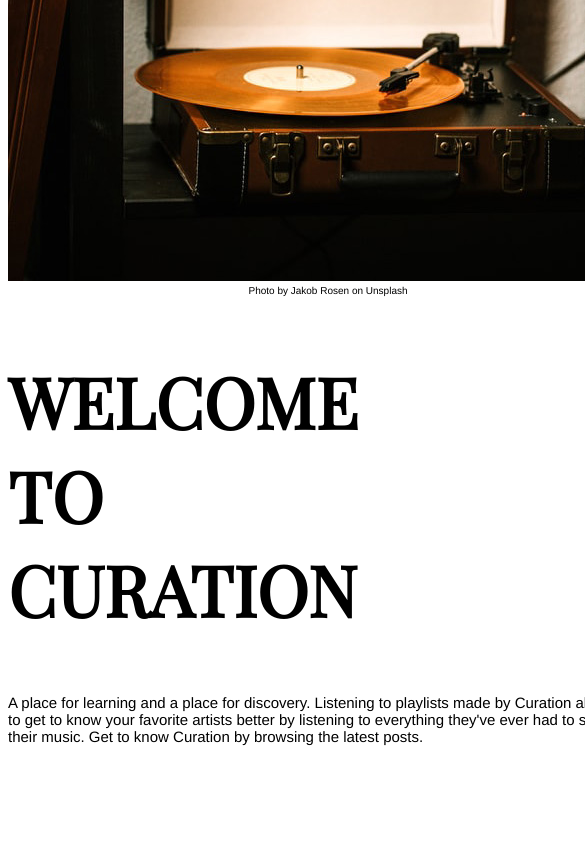
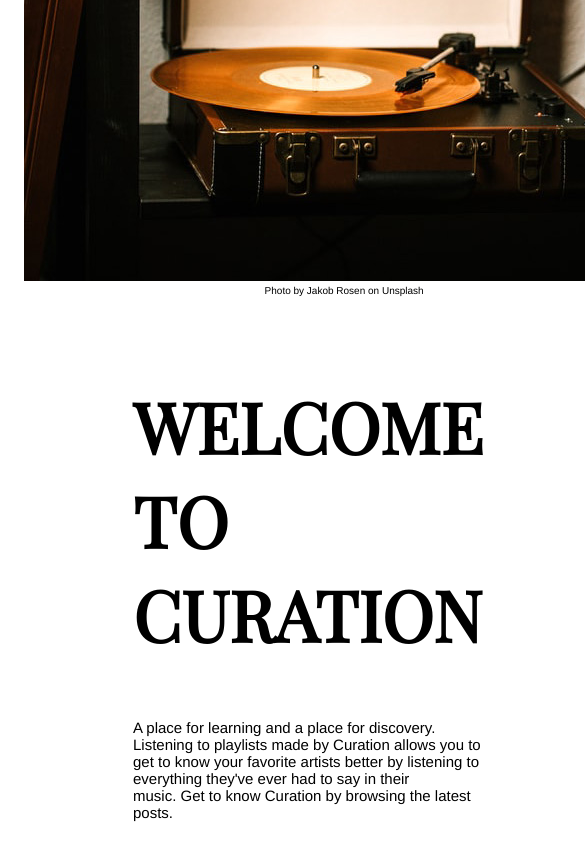
Before and after one commit to jjh181/jjh181.github.io, a plain HTML site: page index.html in a window 390 px wide. Shown: the part 472-1316 px from the top of the page, 585 px wide, since content can reach past the window. Before the commit the page ends 1240 px from the top, so only its background shows below. Drawn offline with nearby package versions, Linux system fonts and the light colour scheme; a web font is replaced by a local one.

Commit message:
Update curation_style.css

```diff
--- a/css/curation_style.css
+++ b/css/curation_style.css
@@ -675,8 +675,7 @@ figcaption{
   }
 
   #about{
-    padding: 0;
-    margin: auto;
+    padding-left: 125px;
   }
 
   #artist_playlists{
```
